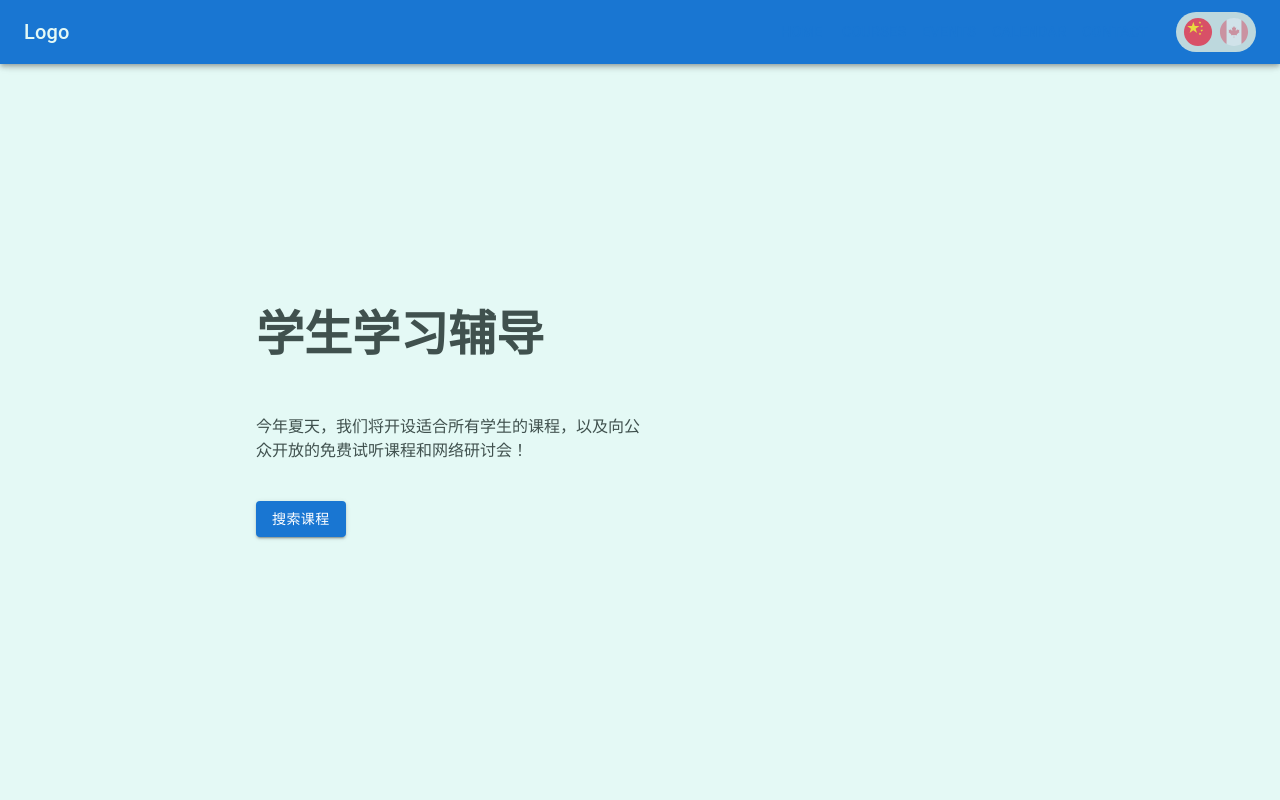
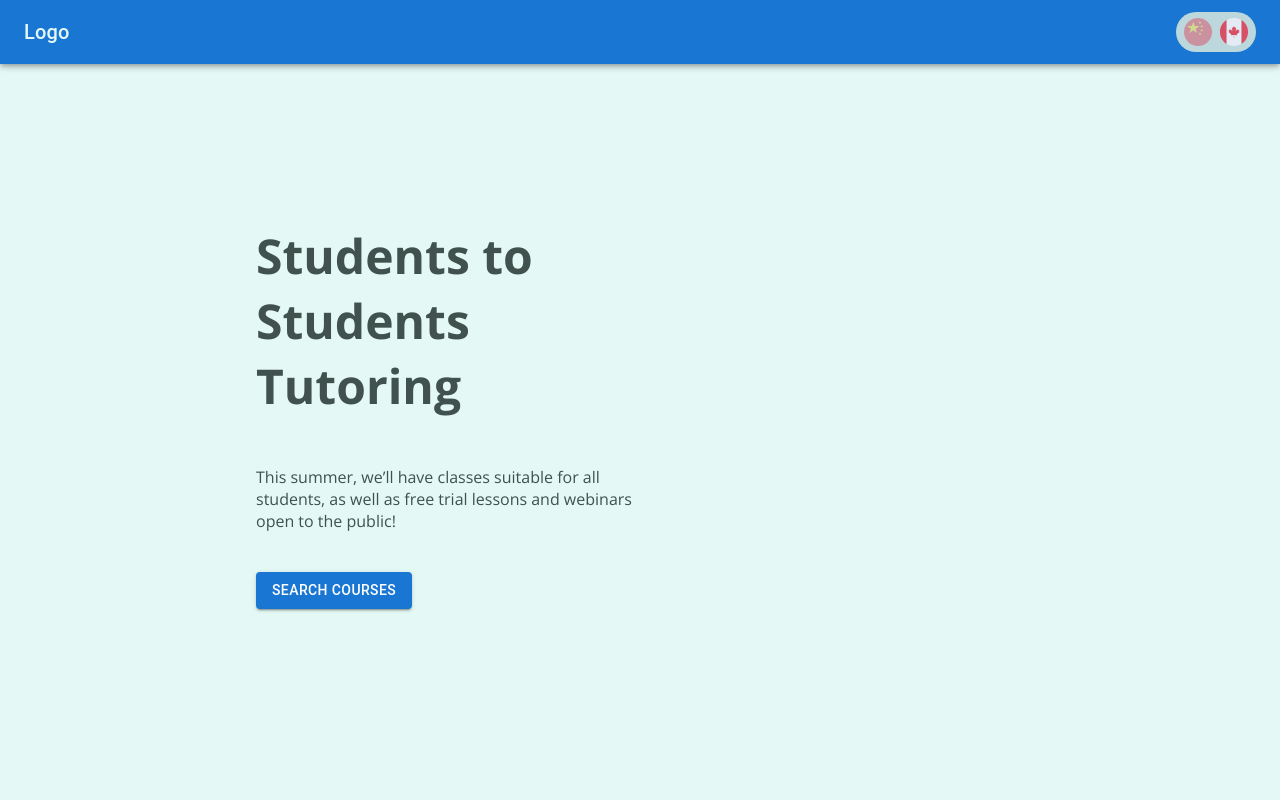
Before and after one commit to S2ST/tutoring-website, a Next.js app in the folder tutoring-site/: page / in a window 1280 px wide. Shown: the top 800 px of the page. Built offline with nearby package versions, Linux system fonts and the light colour scheme.

Commit message:
fixed up front-end language

```diff
--- a/tutoring-site/components/Navbar.jsx
+++ b/tutoring-site/components/Navbar.jsx
@@ -27,7 +27,7 @@ const navLink = ['/', '/courses', '/events', '/calendar', '/contact'];
 function Navbar(props) {
   const { window } = props;
   const [mobileOpen, setMobileOpen] = React.useState(false);
-  const lang = useLanguageContext().language;
+  const lang = useLanguageContext().language; // True means English and False means Chinese
   const changeLang = useLanguageContext().setLanguage;
 
   const handleDrawerToggle = () => {
@@ -119,8 +119,8 @@ function Navbar(props) {
           </Box>
           <Box onClick={changeLanguage} className={styles.toggle}>
             <Grid container className={styles.languageToggle}>
-              <Grid item xs={6} className={styles.china} sx={lang == 'english' ? {opacity: 0.5} : {opacity: 1}}></Grid>
-              <Grid item xs={6} className={styles.canada} sx={lang != 'english' ? {opacity: 0.5} : {opacity: 1}}></Grid>
+              <Grid item xs={6} className={styles.china} sx={lang ? {opacity: 0.5} : {opacity: 1}}></Grid>
+              <Grid item xs={6} className={styles.canada} sx={!lang ? {opacity: 0.5} : {opacity: 1}}></Grid>
             </Grid>
           </Box>
         </Toolbar>
--- a/tutoring-site/pages/calendar.js
+++ b/tutoring-site/pages/calendar.js
@@ -23,7 +23,7 @@ function calendar() {
           <h3 className={styles.calendarTitle}>Calendar</h3>
         </Grid>
         <Grid item className={styles.calendar} xs={12}>
-          <iframe src="https://calendar.google.com/calendar/embed?height=600&wkst=1&bgcolor=%23ffffff&ctz=America%2FToronto&showTitle=0&showPrint=0&src=OWZyNTBuZGppNjlyOTJqZWNtOHQ4ZTZ1b2dAZ3JvdXAuY2FsZW5kYXIuZ29vZ2xlLmNvbQ&color=%2330E3CA" style={{border:'solid 1px #777', width:'100%', height:'100%', minWidth:'600px'}}  frameBorder="0" scrolling="yes"></iframe>
+        <iframe src="https://calendar.google.com/calendar/embed?src=oi5qg289jbujahfphmlfauhgco%40group.calendar.google.com&ctz=UTC" style={{border: 0, width:'100%', height:'100%', frameborder:0, scrolling:"no"}}></iframe>
         </Grid>
       </Grid>
     </>
--- a/tutoring-site/pages/index.js
+++ b/tutoring-site/pages/index.js
@@ -42,21 +42,21 @@ export default function Home() {
           <Grid item container xs={12} sm={7} className={styles.startingLeft}>
             <h1 className={styles.title}>
               {
-                lang == "english"
+                lang
                   ? 'Students to Students Tutoring'
                   : '学生学习辅导'
               }
               </h1>
             <p className={styles.subtitle}>
               {
-                lang == "english"
+                lang
                   ? 'This summer, we’ll have classes suitable for all students, as well as free trial lessons and webinars open to the public!'
                   : '今年夏天，我们将开设适合所有学生的课程，以及向公众开放的免费试听课程和网络研讨会！'
               }
             </p>
             <Link href="/courses"><Button variant="contained" className={styles.searchButton}>
               {
-                lang == "english"
+                lang
                   ? 'Search Courses'
                   : '搜索课程'
               }
```
Also changed, not shown: tutoring-site/pages/courses.js (+12 -2 lines).
